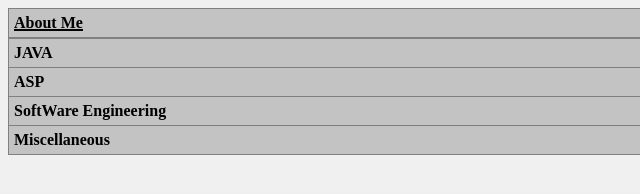
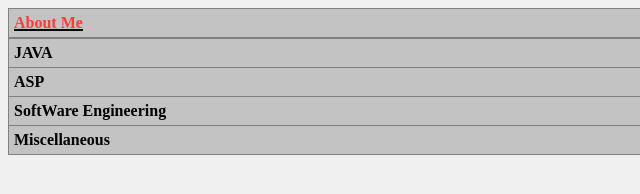
Before and after one commit to ArumugaDevi/eResources, a plain HTML site: page left.html in a window 1280 px wide. In both pictures the pointer is over the link "About Me". Shown: the full height of the page, 0-640 px from the left. Drawn offline with nearby package versions, Linux system fonts and the light colour scheme.

Commit message:
Add files via upload

```diff
--- a/left.html
+++ b/left.html
@@ -31,7 +31,7 @@ a {
 }
 
 a:hover {
-  color: #000;
+  color: #ff3c3c;
 }
 
 a::before {
```
